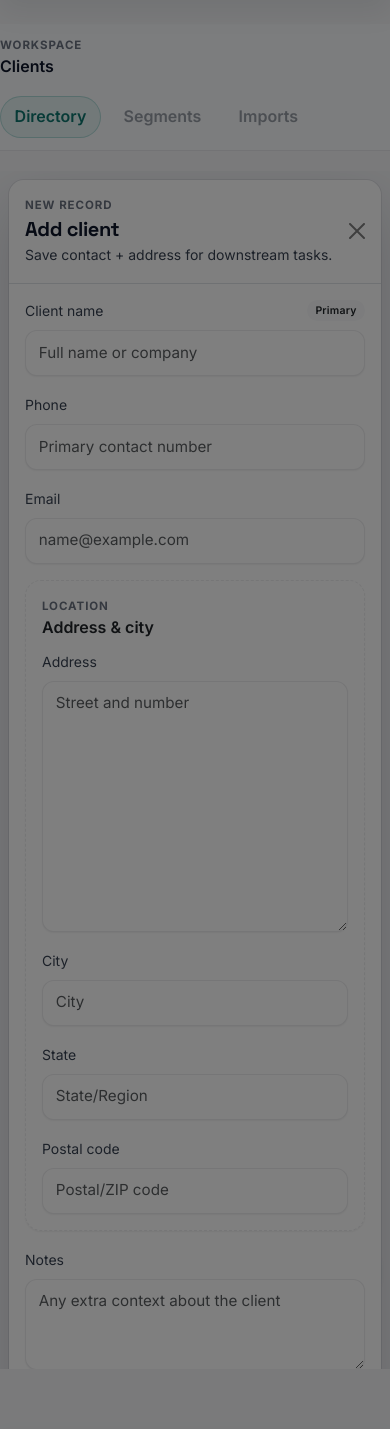
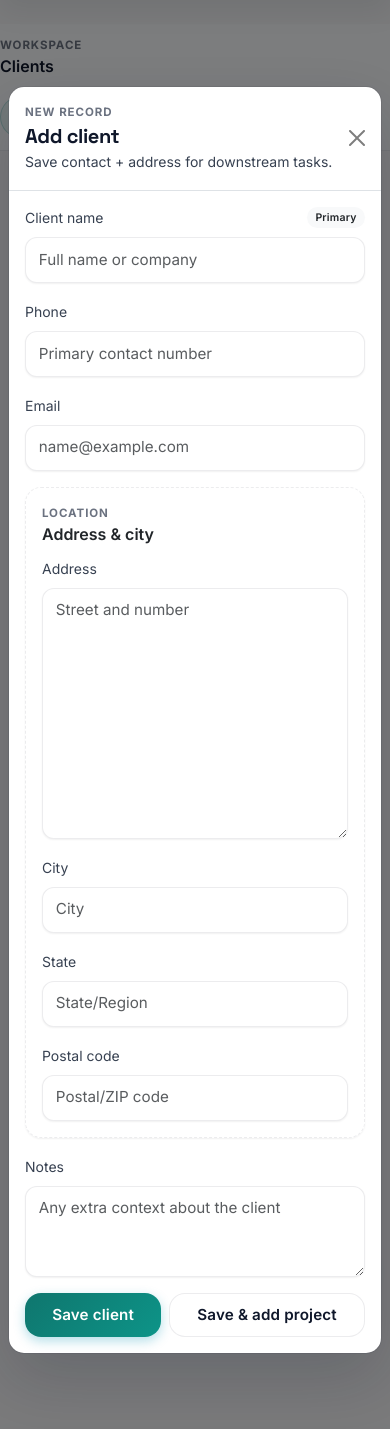
Before and after one commit to itzpraveen/novart, a Django app: page /clients/ in a window 390 px wide, after a click on "Add client". Shown: the part 67-1496 px from the top of the page. Run offline with Django 5.2, Linux system fonts and the light colour scheme; a user stored in the database is signed in; tables that the repository leaves empty hold one stand-in row (values such as "Sample post"); data that the repository does not hold is empty; some libraries are stand-ins or nearby versions.

Commit message:
fix: ensure add-client modal shows (body append + trigger class)

```diff
--- a/static/css/style.css
+++ b/static/css/style.css
@@ -963,6 +963,7 @@ textarea.form-control:focus {
     border: 1px solid var(--border-color);
     border-radius: var(--radius-lg);
     box-shadow: 0 24px 64px rgba(15, 23, 42, 0.18);
+    z-index: 9999;
 }
 
 .modal-elevated .form-control,
--- a/templates/portal/clients.html
+++ b/templates/portal/clients.html
@@ -48,7 +48,7 @@
     </div>
     <div class="stat-tile action">
         <div class="label">Actions</div>
-        <button class="btn btn-primary w-100" type="button" data-bs-toggle="modal" data-bs-target="#addClientModal">Add client</button>
+        <button class="btn btn-primary w-100 open-add-client" type="button" data-bs-toggle="modal" data-bs-target="#addClientModal">Add client</button>
     </div>
 </div>
 
@@ -96,7 +96,7 @@
                 <div class="d-flex align-items-center flex-wrap gap-2">
                     <span class="chip chip-soft">A-Z</span>
                     <span class="chip chip-ghost">{{ clients|length }} showing</span>
-                    <button class="btn btn-outline-secondary btn-sm d-md-none" type="button" data-bs-toggle="modal" data-bs-target="#addClientModal">Add client</button>
+                    <button class="btn btn-outline-secondary btn-sm d-md-none open-add-client" type="button" data-bs-toggle="modal" data-bs-target="#addClientModal">Add client</button>
                 </div>
             </div>
         </div>
@@ -172,7 +172,7 @@
         </div>
 </div>
 
-<button class="btn btn-primary fab-add d-md-none" type="button" data-bs-toggle="modal" data-bs-target="#addClientModal">Add client</button>
+<button class="btn btn-primary fab-add d-md-none open-add-client" type="button" data-bs-toggle="modal" data-bs-target="#addClientModal">Add client</button>
 
 <div class="modal fade modal-elevated" id="addClientModal" tabindex="-1" aria-labelledby="addClientLabel" aria-hidden="true">
     <div class="modal-dialog modal-dialog-centered modal-lg">
@@ -285,6 +285,20 @@ document.addEventListener('DOMContentLoaded', function () {
         modal.show();
     }
     {% endif %}
+
+    // Move modal to body to avoid nesting issues and ensure visibility
+    const addModal = document.getElementById('addClientModal');
+    if (addModal && addModal.parentElement !== document.body) {
+        document.body.appendChild(addModal);
+    }
+    document.querySelectorAll('.open-add-client').forEach(btn => {
+        btn.addEventListener('click', () => {
+            if (addModal) {
+                const m = bootstrap.Modal.getOrCreateInstance(addModal);
+                m.show();
+            }
+        });
+    });
 });
 </script>
 {% endblock %}
```
